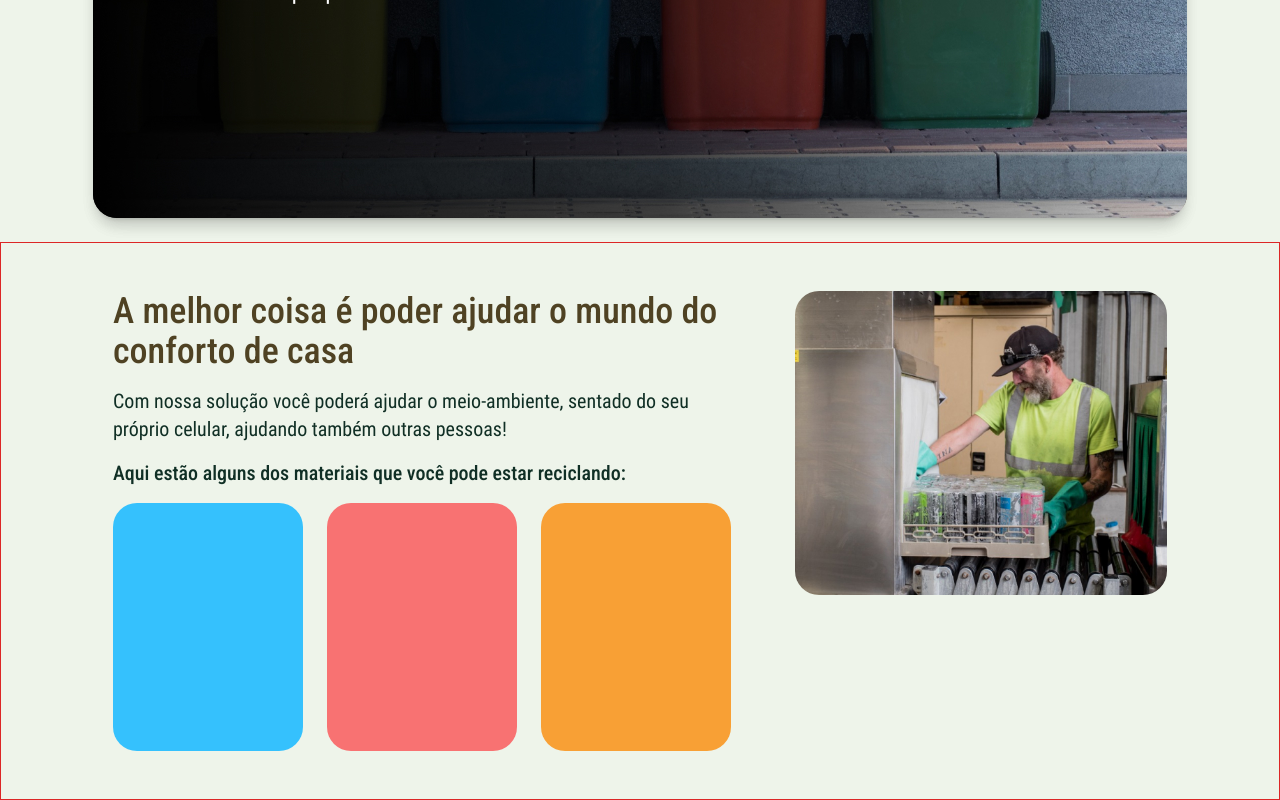
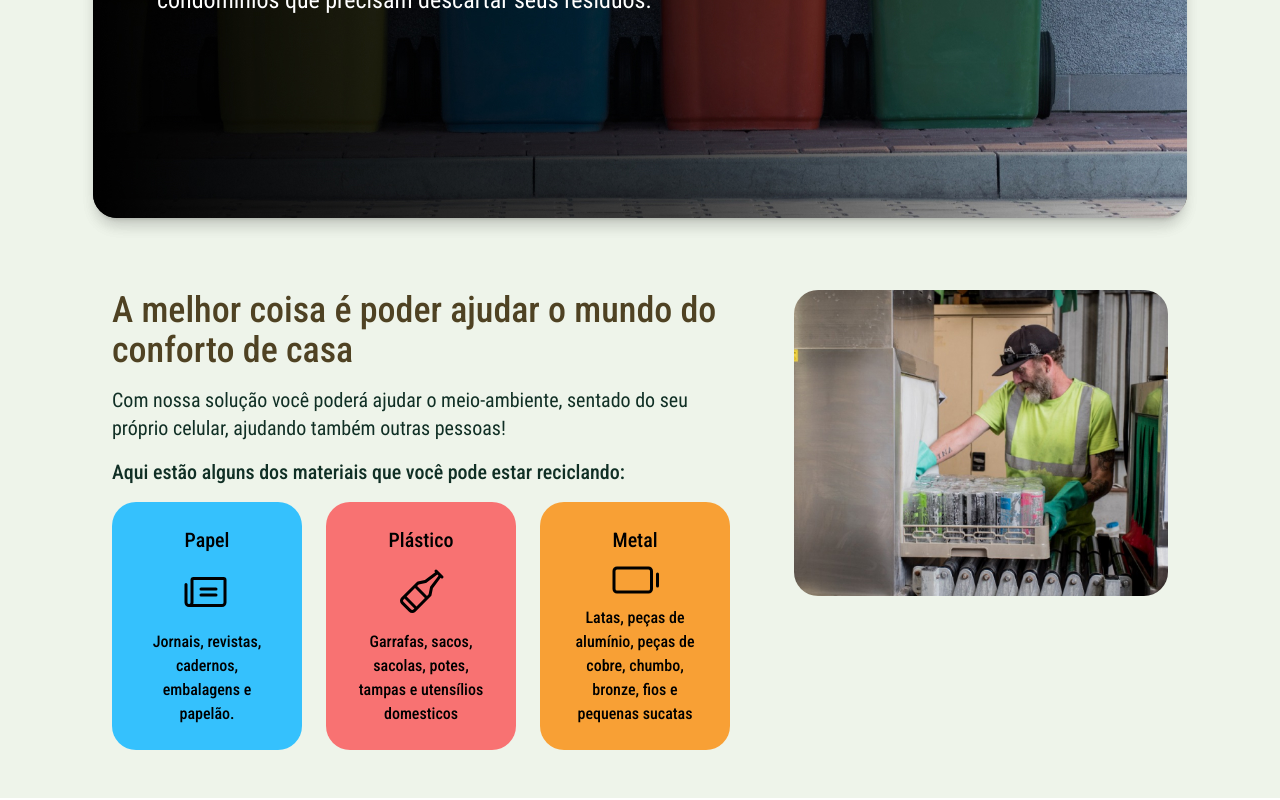
Before and after one commit to projeto-reciclagem/projeto-reciclagem-front, a React (Vite) app: page / in a window 1280 px wide. Shown: the part 494-1294 px from the top of the page. Built offline with nearby package versions, Linux system fonts and the light colour scheme.

Commit message:
Add: Cards da section principal da home

```diff
--- a/package.json
+++ b/package.json
@@ -10,6 +10,7 @@
     "preview": "vite preview"
   },
   "dependencies": {
+    "@phosphor-icons/react": "^2.0.13",
     "react": "^18.2.0",
     "react-dom": "^18.2.0",
     "react-router-dom": "^6.16.0",
--- /dev/null
+++ b/src/components/CardsSlider.tsx
@@ -0,0 +1,52 @@
+import { Slider } from "./Slider";
+import { SwiperSlide } from "swiper/react";
+import { Newspaper, BeerBottle, BatteryEmpty, Martini } from "@phosphor-icons/react";
+
+export function CardsSlider() {
+  const settings = {
+    spaceBetween: 24,
+    slidesPerView: 3,
+    style: {
+      width: '618px'
+    }
+  }
+
+  const contents = [
+    {
+      color: 'bg-cards-paper',
+      material: 'Papel',
+      Icon: Newspaper,
+      text: 'Jornais, revistas, cadernos, embalagens e papelão.'
+    },
+    {
+      color: 'bg-cards-plastic',
+      material: 'Plástico',
+      Icon: BeerBottle,
+      text: 'Garrafas, sacos, sacolas, potes, tampas e utensílios domesticos'
+    },
+    {
+      color: 'bg-cards-metal',
+      material: 'Metal',
+      Icon: BatteryEmpty,
+      text: 'Latas, peças de alumínio, peças de cobre, chumbo, bronze, fios e pequenas sucatas'
+    },
+    {
+      color: 'bg-cards-glass',
+      material: 'Vidro',
+      Icon: Martini,
+      text: 'Garrafas, frascos, potes e copos de qualquer cor'
+    },
+  ]
+
+  return (
+    <Slider settings={settings}>
+      {contents.map((content) => (
+        <SwiperSlide className={`flex flex-col justify-between items-center h-[248px] px-4 py-6 ${content.color} rounded-3xl`}>
+          <h3 className='text-xl font-medium'>{content.material}</h3>
+          <content.Icon size={48} />
+          <p className='w-[141px] leading-6 text-base font-medium text-center'>{content.text}</p>
+       </SwiperSlide>
+      ))}
+    </Slider>
+  )
+}
--- a/src/components/CarrosselSlider.tsx
+++ b/src/components/CarrosselSlider.tsx
@@ -40,7 +40,7 @@ export function CarrosselSlider() {
       {contents.map((content) => (
         <SwiperSlide key={content.bgImg} className='flex justify-center items-center'>
           <div className={`flex flex-col justify-center w-11/12 h-[608px] px-16 gap-8 ${content.bgImg} bg-cover rounded-3xl shadow-lg`}>
-            <h1 className='text-3xl font-medium w-[568px] text-leaf-500 leading-normal'>
+            <h1 className='text-4xl font-medium w-[568px] text-leaf-500 leading-normal'>
               {content.title}
             </h1>
             <p className='text-2xl w-[568px] leading-snug text-white'>
--- a/src/pages/home/Home.tsx
+++ b/src/pages/home/Home.tsx
@@ -1,10 +1,9 @@
 import { Link } from 'react-router-dom'
+import { CardsSlider } from '../../components/CardsSlider'
 import { CarrosselSlider } from '../../components/CarrosselSlider'
 
 import EcoSystemLogoBlack from '@/assets/eco-system-black-logo.svg'
 import HomeSection1 from '@/assets/img/home-section1.jpg'
-import { Slider } from '../../components/Slider'
-import { SwiperSlide } from 'swiper/react'
 
 const navItems = [
   {
@@ -22,17 +21,8 @@ const navItems = [
 ]
 
 export function Home() {
-  const cardsSettings = {
-    spaceBetween: 24,
-    slidesPerView: 3,
-    style: {
-      width: '618px'
-    }
-  }
-
   return (
     <main className='min-w-full min-h-screen bg-moss-green-50'>
-      {/* TODO componentizar */}
       <nav className='flex items-center justify-between min-w-full px-28 py-3 bg-[#F1F1F1] shadow-lg'>
         <img src={EcoSystemLogoBlack} alt="Logo da EcoSystem com texto em preto" />
         <div className='flex gap-6 font-mono text-sm'>
@@ -49,8 +39,7 @@ export function Home() {
         </div>
       </nav>
       <CarrosselSlider />
-      {/* TODO fazer o bloco com os cards de reciclagem */}
-      <section className='flex justify-between px-28 py-12 gap-16 min-w-full border border-red-600'>
+      <section className='flex justify-between px-28 py-12 gap-16 min-w-full'>
         <section className='flex flex-col gap-4 max-w-[618px]'>
           <h1 className='font-medium text-4xl text-camel-900 w-[618px]'>
             A melhor coisa é poder ajudar o mundo do conforto de casa
@@ -61,21 +50,12 @@ export function Home() {
           <h3 className='text-xl font-medium text-marine-900 w-[618px]'>
             Aqui estão alguns dos materiais que você pode estar reciclando:
           </h3>
-          <Slider settings={cardsSettings}>
-            <SwiperSlide className='h-[248px] px-4 py-6 bg-cards-paper rounded-3xl'>
-            </SwiperSlide>
-            <SwiperSlide className='h-[248px] px-4 py-6 bg-cards-plastic rounded-3xl'>
-            </SwiperSlide>
-            <SwiperSlide className='h-[248px] px-4 py-6 bg-cards-metal rounded-3xl'>
-            </SwiperSlide>
-            <SwiperSlide className='h-[248px] px-4 py-6 bg-cards-glass rounded-3xl'>
-            </SwiperSlide>
-          </Slider>
+          <CardsSlider />
         </section>
         <figure>
           <img src={HomeSection1} alt="" className='rounded-3xl'/>
         </figure>
-     </section>
+      </section>
     </main>
   )
 }
```
